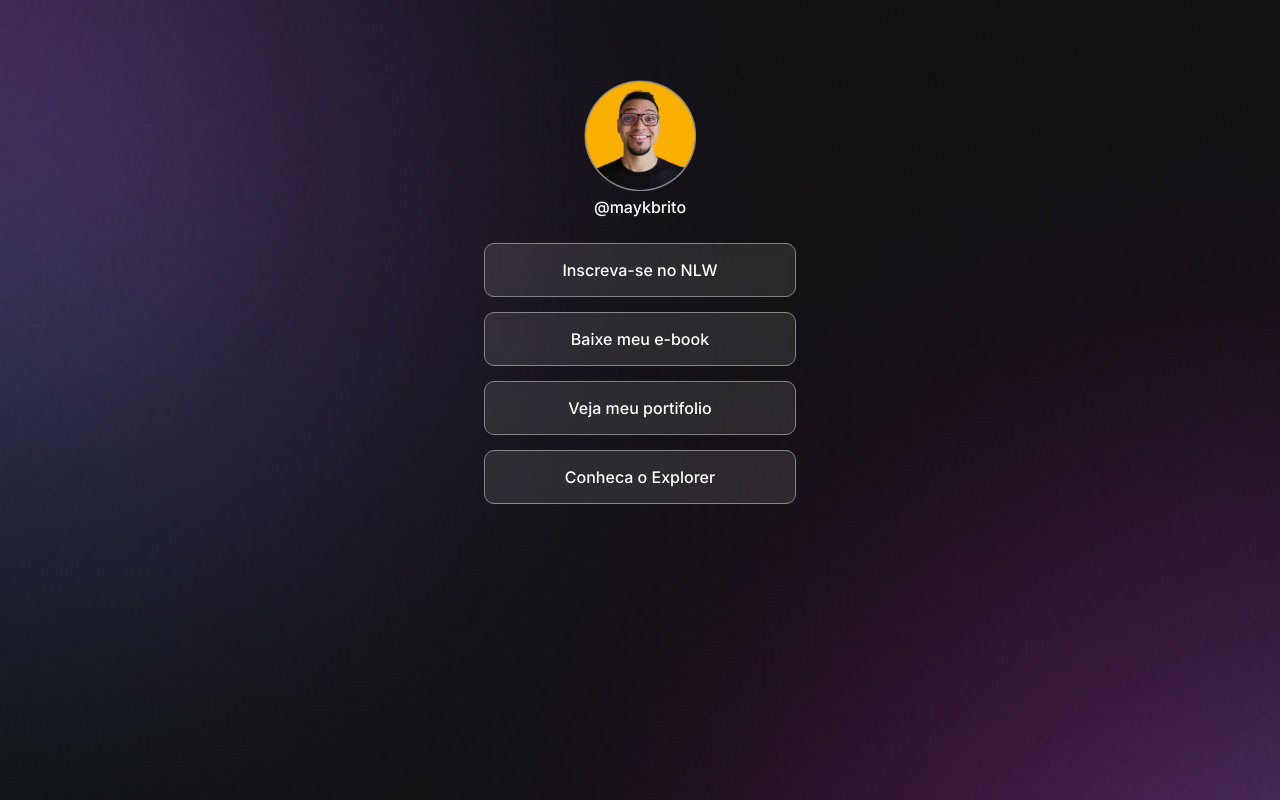
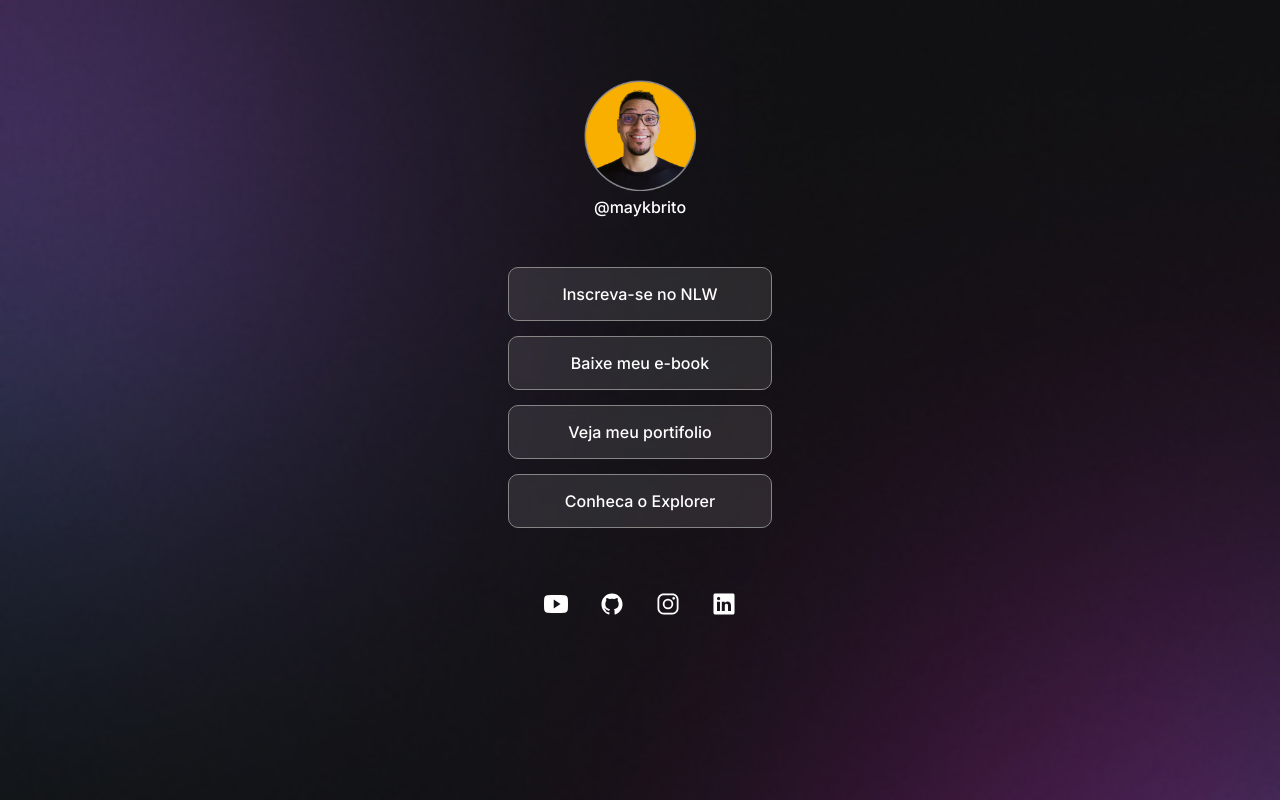
Before and after one commit to erickdavid14/rocketseat, a plain HTML site: page Projeto/index.html in a window 1280 px wide. Drawn offline with nearby package versions, Linux system fonts and the light colour scheme.

Commit message:
terminando

```diff
--- a/Projeto/estilos/style.css
+++ b/Projeto/estilos/style.css
@@ -20,6 +20,7 @@ body {
 
 body * {
     font-family: 'inter', sans-serif;
+    color: white;
 }
 
 main {
@@ -54,12 +55,12 @@ main {
 
 ul {
     list-style: none;
+    padding: 24px;
 
     display:flex ;
     flex-direction: column;
     gap: 15px;
 }
-
 
 
 ul li a  {
@@ -85,3 +86,27 @@ ul li a:hover {
     transform: translateY(-5px);
 
 }
+
+#social {
+    font-size: 24px;
+    padding: 24px 0px ;
+
+
+    display: flex;
+    justify-content: center;
+
+}
+
+#social a{
+    display: flex;
+    justify-content: center;
+    align-items: center;
+    padding: 16px;
+
+    transition: background-color 0.4s;
+    border-radius: 50%;
+}
+
+#social a:hover {
+    background-color: gray;
+}
--- a/Projeto/index.html
+++ b/Projeto/index.html
@@ -29,11 +29,14 @@
         </div>
 
         <div id="social">
-            <ion-icon  name = "coração"> </ion-icon>
+            <a href="#"><ion-icon name="logo-youtube"></ion-icon></a>
+            <a href="#"><ion-icon name="logo-github"></ion-icon></a>
+            <a href="#"><ion-icon name="logo-instagram"></ion-icon></a>
+            <a href="#"><ion-icon name="logo-linkedin"></ion-icon></a>
         </div>
     </main>
 
-    <script  type = "module"  src = "https://unpkg.com/ionicons@7.1.0/dist/ionicons/ionicons.esm.js"> </script>
-<script  nomodule  src = "https://unpkg .com/ionicons@7.1.0/dist/ionicons/ionicons.js" > </script>
+    <script type="module" src="https://unpkg.com/ionicons@7.1.0/dist/ionicons/ionicons.esm.js"></script>
+    <script nomodule src="https://unpkg.com/ionicons@7.1.0/dist/ionicons/ionicons.js"></script>
 </body>
 </html>
```
